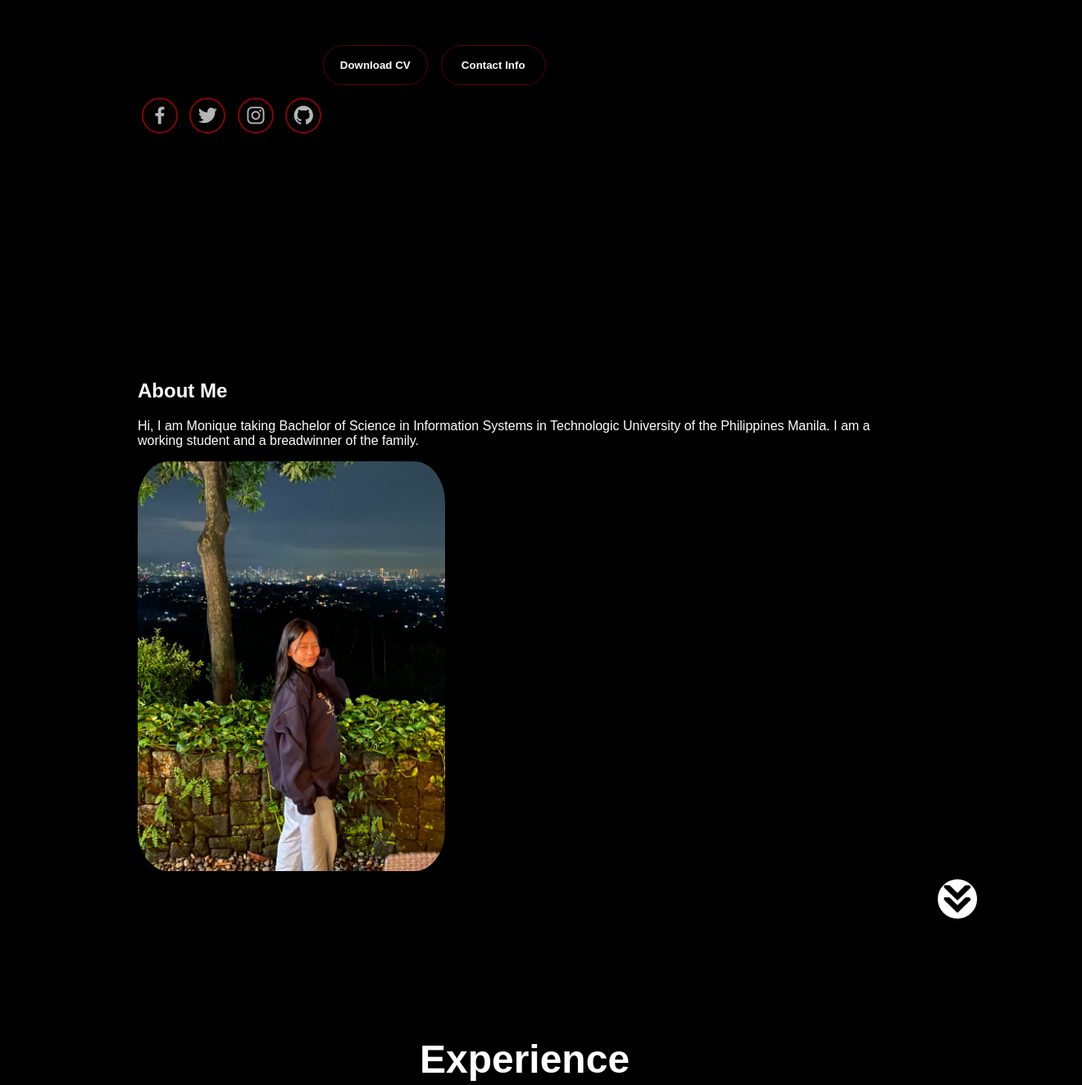
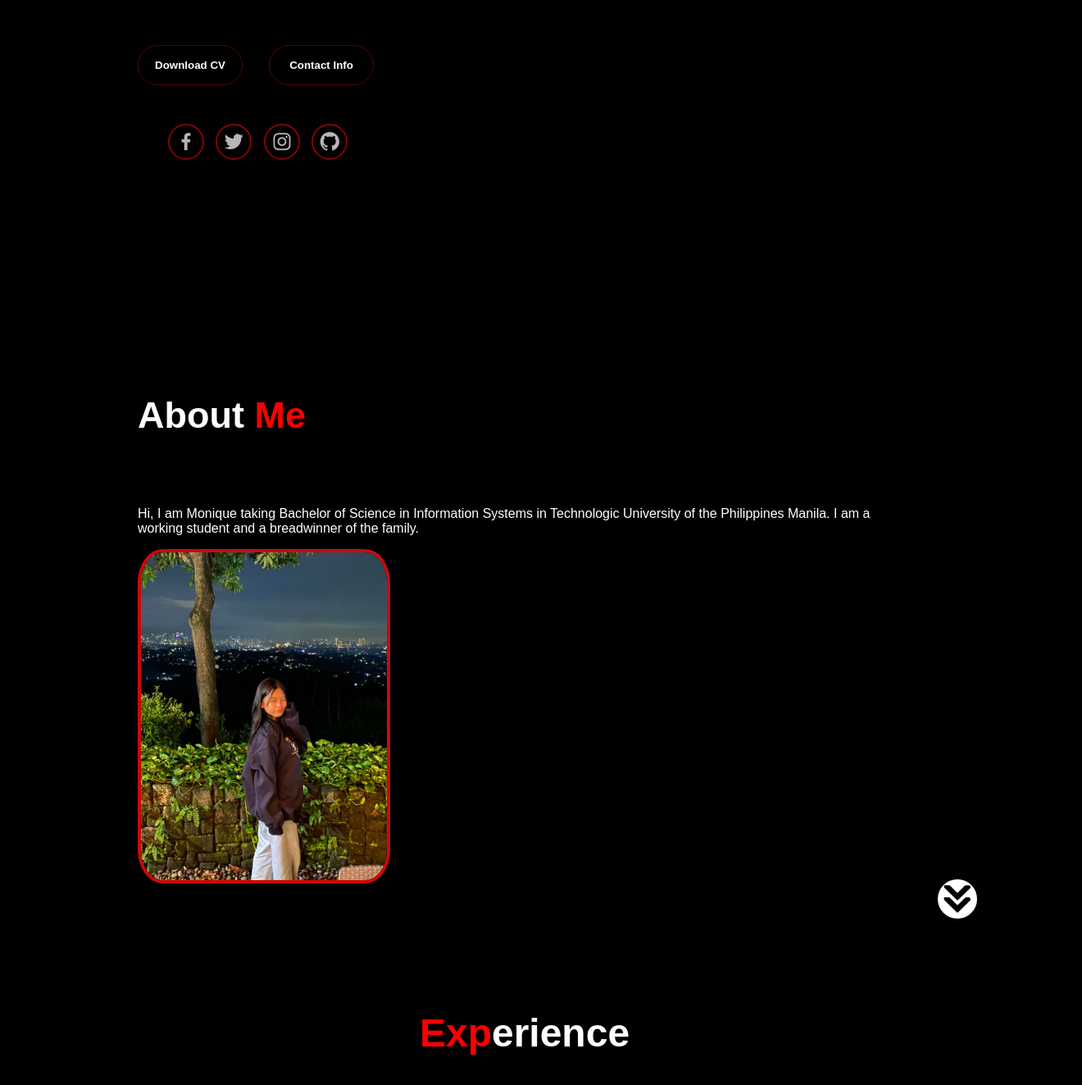
Before and after one commit to Moniquekyle/Cabigting-Portfolio, a plain HTML site: page index.html in a window 1280 px wide. Shown: the part 455-1779 px from the top of the page at 82% size, 1320 px wide, since content can reach past the window. Drawn offline with nearby package versions, Linux system fonts and the light colour scheme.

Commit message:
new updates

```diff
--- a/index.html
+++ b/index.html
@@ -69,12 +69,12 @@
     <section id="about">
       <div class = "row">
       <div class="about-col-1">
-        <h1 class="sub-about">About Me</h1>
+        <h1 class="sub-about">About <span>Me</span></h1>
       <p>Hi, I am Monique taking Bachelor of Science in Information Systems in
         Technologic University of the Philippines Manila. I am a working student and a
         breadwinner of the family.</p>
 
-      <div class="section-container">
+
         <div class="section__pic-container">
           <img
             src="./assets/kyle.jpg"
@@ -99,7 +99,7 @@
       />
     </section>
     <section id="experience">
-      <h1 class="title">Experience</h1>
+      <h1 class="title"><span>Exp</span>erience</h1>
       <div class="experience-details-container">
         <div class="about-containers">
           <div class="details-container">
--- a/style.css
+++ b/style.css
@@ -41,14 +41,14 @@ nav {
 a {
   color: rgb(248, 235, 235);
   text-decoration: none;
-  text-decoration-color: rgb(107, 3, 3);
+  text-decoration-color: rgb(200, 6, 6);
 }
 
 a:hover {
   color: rgb(96, 92, 92);
   text-decoration: underline;
-  text-underline-offset: 1rem;
-  text-decoration-color: rgb(98, 3, 3);
+  text-underline-offset: 1.5rem;
+  text-decoration-color: rgb(207, 13, 13);
 }
 
 /********** Hamburger Menu */
@@ -203,12 +203,13 @@ section {
 }
 
 .social-container{
-    align-items: center;
-    justify-content: center;
-    margin-top: 10px;
+  padding: 2rem;
+  align-items: left;
+  justify-content: left;
+  margin-top: 10px;
   }
 
-  .social-container a{
+.social-container a{
     display: inline-flex;
     width: 40px;
     height: 40px;
@@ -228,8 +229,6 @@ section {
     transition: ease.5s;
   }
 
-/****************************Icon*/
-
 .icon {
   cursor: pointer;
   height: 3rem;
@@ -237,12 +236,11 @@ section {
   border-radius: 3rem;
 }
 
-/******************* Buttons */
-
 .btn-container {
   display: flex;
   justify-content: center;
-  gap: 1rem;
+  justify-content: left;
+  gap: 2rem;
 }
 
 .btn {
@@ -255,7 +253,7 @@ section {
 
 .btn-color-1,
 .btn-color-2 {
-  border: rgb(87, 5, 5) 0.1rem solid;
+border: rgb(87, 5, 5) 0.1rem solid;
 }
 
 .btn-color-1:hover,
@@ -283,10 +281,10 @@ section {
 }
 
 .btn-container {
-  gap: 1rem;
+  gap: 2rem;
 }
 
-/******************** about ***********************/
+/******************** About ***********************/
 
 #about {
   position: relative;
@@ -298,24 +296,23 @@ section {
   flex-wrap: wrap
 }
 .about-col-1{
+  justify-content: bottom;
   color: white;
   flex-basis: 600%;
 
 }
 .sub-about{
-  font: size 2rem;
+  height: 100px;
+  font-size: 45px;
   font-weight: 600;
 }
-
-.section-container {
-  gap: 4rem;
-  height: 75%;
+.sub-about span{
+  color:red
 }
-
 .section__pic-container img{
-  height: 500px;
+  border: 4px solid #cb0a0a;
+  height: 400px;
   width: auto;
-  margin: auto 20;
   border-radius: 10%;
 }
 
@@ -329,7 +326,6 @@ section {
 
 #experience {
   position: relative;
-  margin: 2rem;;
 }
 
 .experience-sub-title {
@@ -337,8 +333,12 @@ section {
   font-weight: 600;
   font-size: 1.75rem;
   margin-bottom: 2rem;
+  padding: 6rem;
 }
 
+.title span{
+  color:red;
+}
 .experience-details-container {
   display: flex;
   justify-content: center;
@@ -352,9 +352,10 @@ section {
   flex-direction: row;
   gap: 2.5rem;
   justify-content: space-around;
+  color: white
 }
 
-article {
+.article {
   display: flex;
   width: 10rem;
   justify-content: space-around;
```
